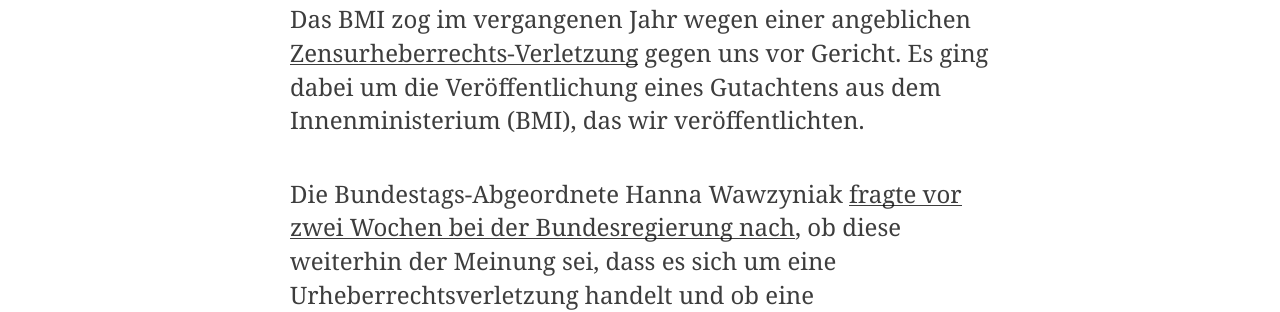
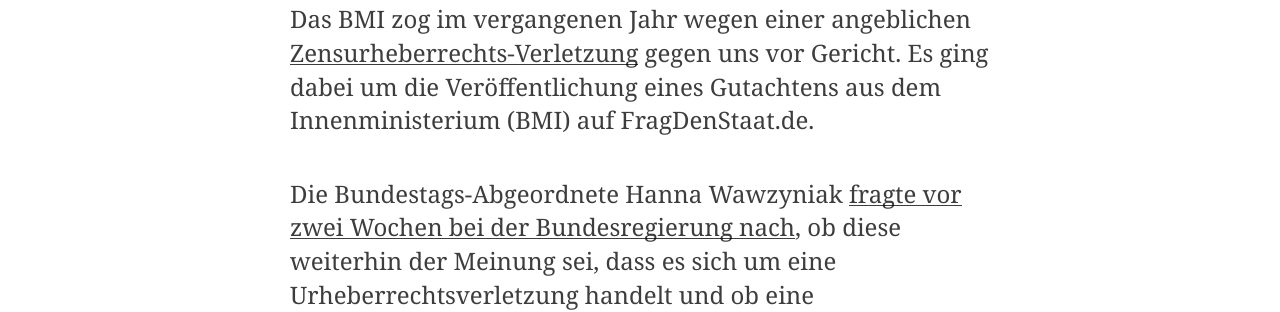
Before and after one commit to okfde/blog.fragdenstaat.de, a Jekyll site: the page built from _posts/2015/2015-09-03-Schrodingers-Urheberrecht.md, in a window 1280 px wide. Shown: the part 381-693 px from the top of the page. Built offline with Jekyll 4.4.1, drawn with Linux system fonts in a browser that asks for light colours; comment, search, counter and statistics services are not loaded.

Commit message:
Update 2015-09-03-Schrodingers-Urheberrecht.md

```diff
--- a/_posts/2015/2015-09-03-Schrodingers-Urheberrecht.md
+++ b/_posts/2015/2015-09-03-Schrodingers-Urheberrecht.md
@@ -5,7 +5,7 @@
 tags: [Urheberrecht]
 
 ---
-Das BMI zog im vergangenen Jahr wegen einer angeblichen [Zensurheberrechts-Verletzung](http://fragdenstaat.de/zensurheberrecht/) gegen uns vor Gericht. Es ging dabei um die Veröffentlichung eines Gutachtens aus dem Innenministerium (BMI), das wir veröffentlichten.
+Das BMI zog im vergangenen Jahr wegen einer angeblichen [Zensurheberrechts-Verletzung](http://fragdenstaat.de/zensurheberrecht/) gegen uns vor Gericht. Es ging dabei um die Veröffentlichung eines Gutachtens aus dem Innenministerium (BMI) auf FragDenStaat.de.
 
 Die Bundestags-Abgeordnete Hanna Wawzyniak [fragte vor zwei Wochen bei der Bundesregierung nach](http://dip21.bundestag.de/dip21/btd/18/058/1805804.pdf#23), ob diese weiterhin der Meinung sei, dass es sich um eine Urheberrechtsverletzung handelt und ob eine Weiterverwendung des Dokuments [nach dem Informationsweiterverwendungsgesetz (IWG)](http://okfn.de/blog/2015/05/stellungnahme-iwg-bundestag-2015/) möglich sei.
 
```
